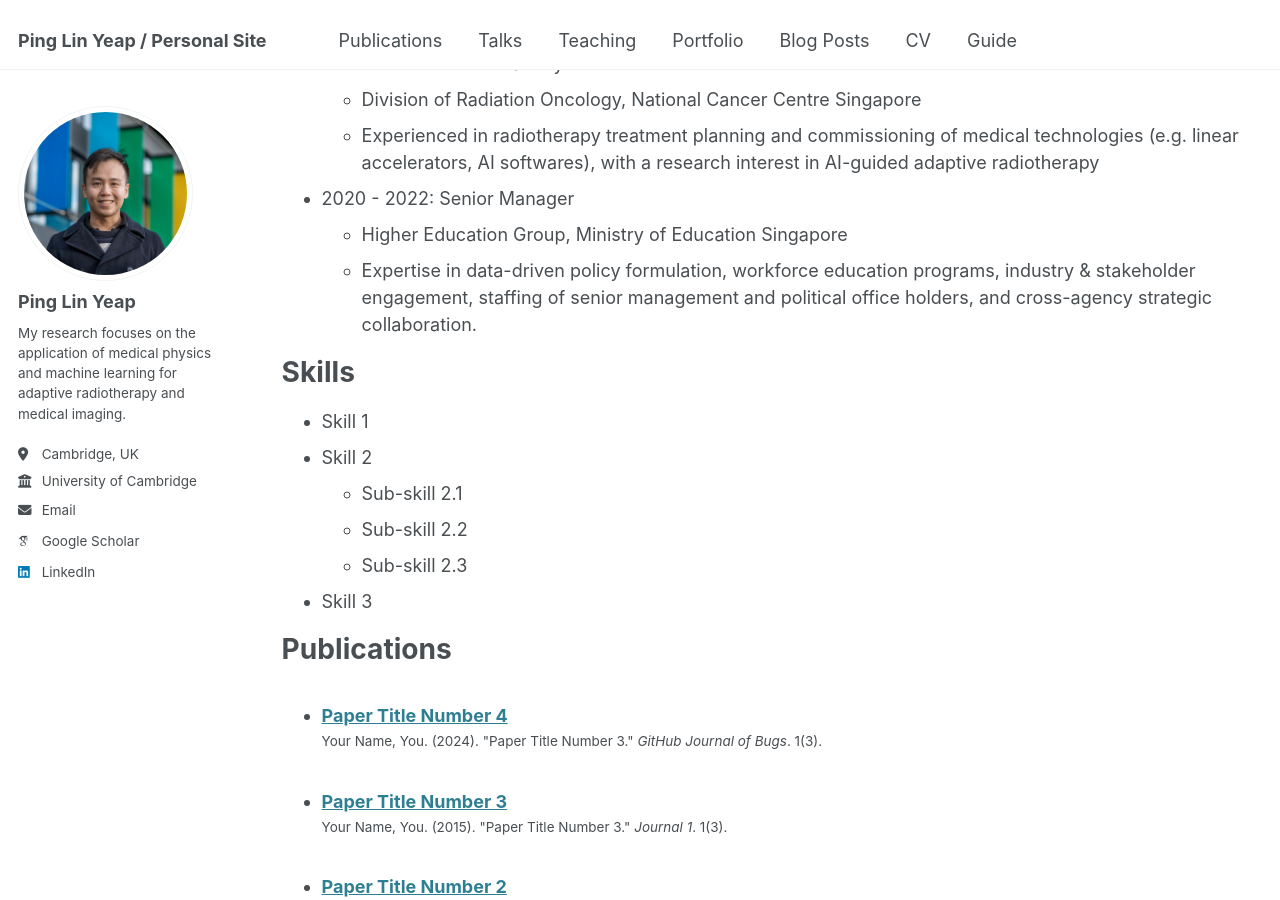
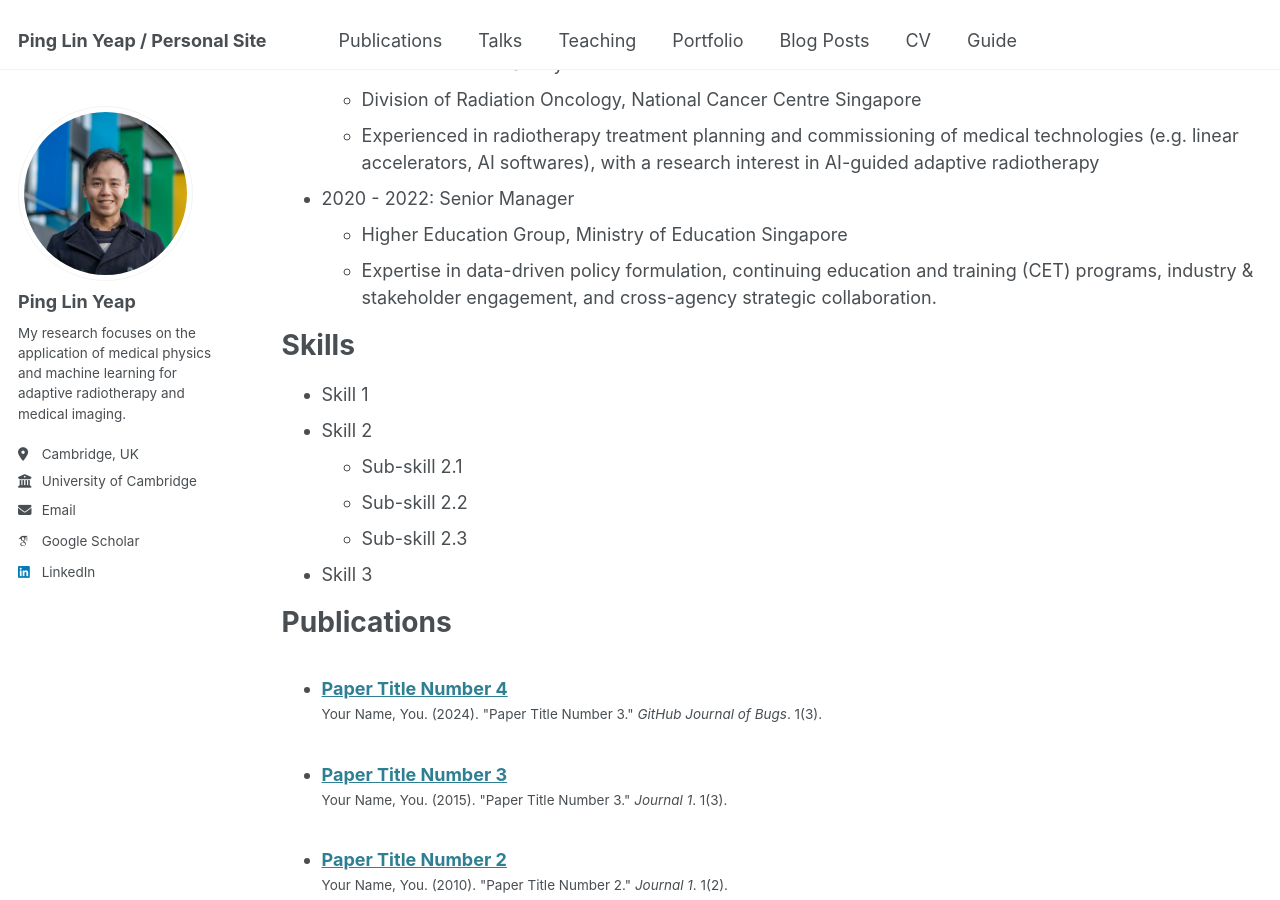
Before and after one commit to yeappl/yeappl.github.io, a Jekyll site: the page built from _pages/cv.md, in a window 1280 px wide and 900 px high, scrolled down 355 px. Built offline with Jekyll 4.4.1, drawn with Linux system fonts in a browser that asks for light colours; some web fonts are replaced.

Commit message:
Update cv.md

```diff
--- a/_pages/cv.md
+++ b/_pages/cv.md
@@ -24,8 +24,8 @@ Experience
 
 * 2020 - 2022: Senior Manager
   * Higher Education Group, Ministry of Education Singapore
-  * Expertise in data-driven policy formulation, workforce education programs, industry & stakeholder engagement, staffing
- of senior management and political office holders, and cross-agency strategic collaboration.
+  * Expertise in data-driven policy formulation, continuing education and training (CET) programs, industry & stakeholder engagement, and cross-agency strategic collaboration.
+
 
 Skills
 ======
```
